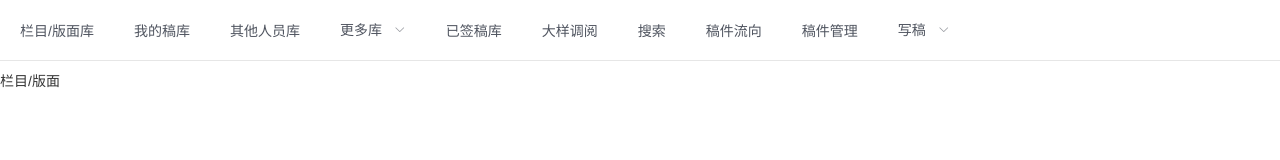
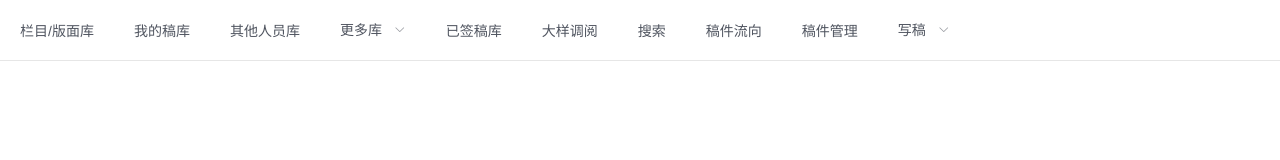
Before and after one commit to liqin999/web, a Vue app: page /columnsLayout in a window 1280 px wide. Shown: the top 160 px of the page. Built offline with nearby package versions, Linux system fonts and the light colour scheme.

Commit message:
新建分支

```diff
--- a/src/pages/columnsLayout/index.vue
+++ b/src/pages/columnsLayout/index.vue
@@ -1,6 +1,11 @@
 <template>
     <div>
-       栏目/版面
+       <div class="leftCon">
+
+       </div>
+       <div class="rightCon">
+
+       </div>
     </div>
 </template>
 <script>
```
